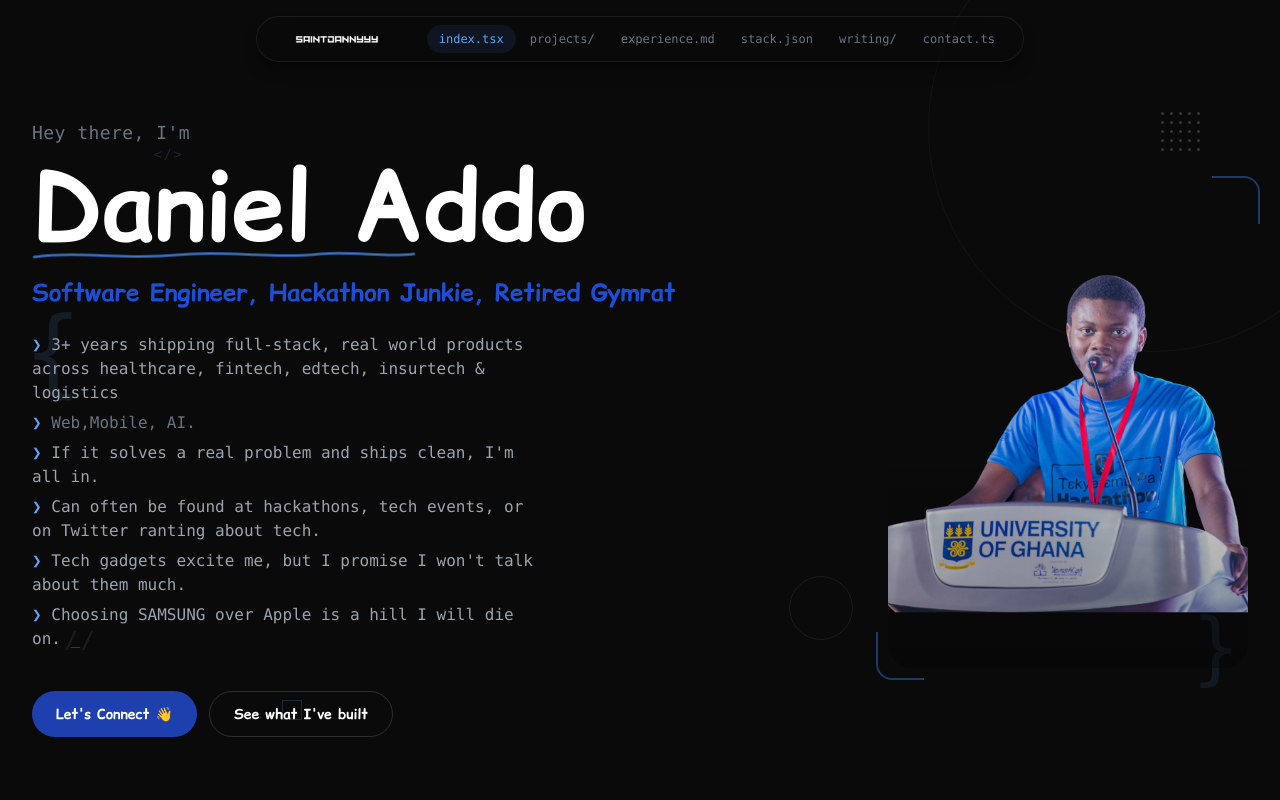
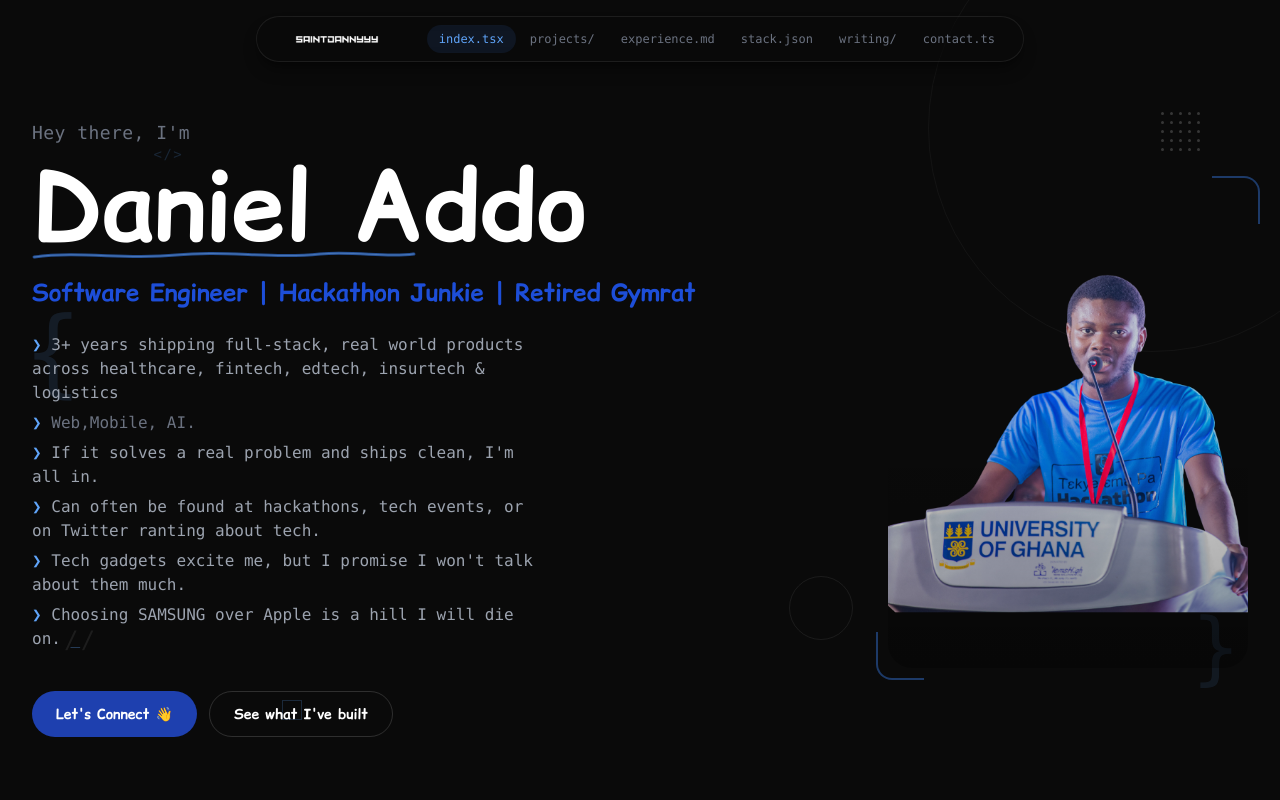
Before and after one commit to saintdannyyy/saintdannyyy-portfolio, a Next.js app: page / in a window 1280 px wide. Shown: the top 800 px of the page. Built offline with nearby package versions, Linux system fonts and the light colour scheme.

Commit message:
fix: update job title formatting for improved readability in Hero component

```diff
--- a/components/Hero.js
+++ b/components/Hero.js
@@ -132,7 +132,7 @@ export default function Hero() {
               </svg>
             </div>
             <p className="text-blue-700 text-md sm:text-2xl font-comic font-semibold mb-6">
-              Software Engineer, Hackathon Junkie, Retired Gymrat
+              Software Engineer | Hackathon Junkie | Retired Gymrat
             </p>
 
             {/* Description */}
```
